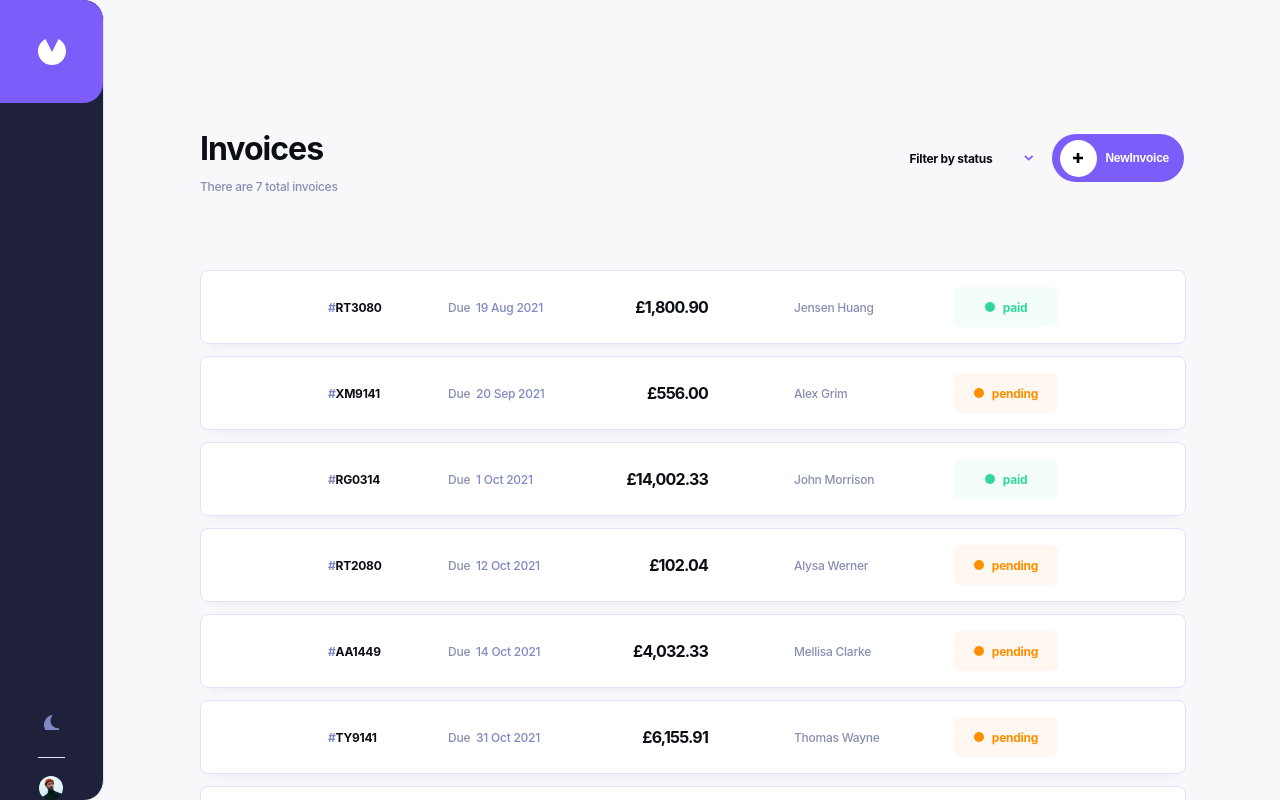
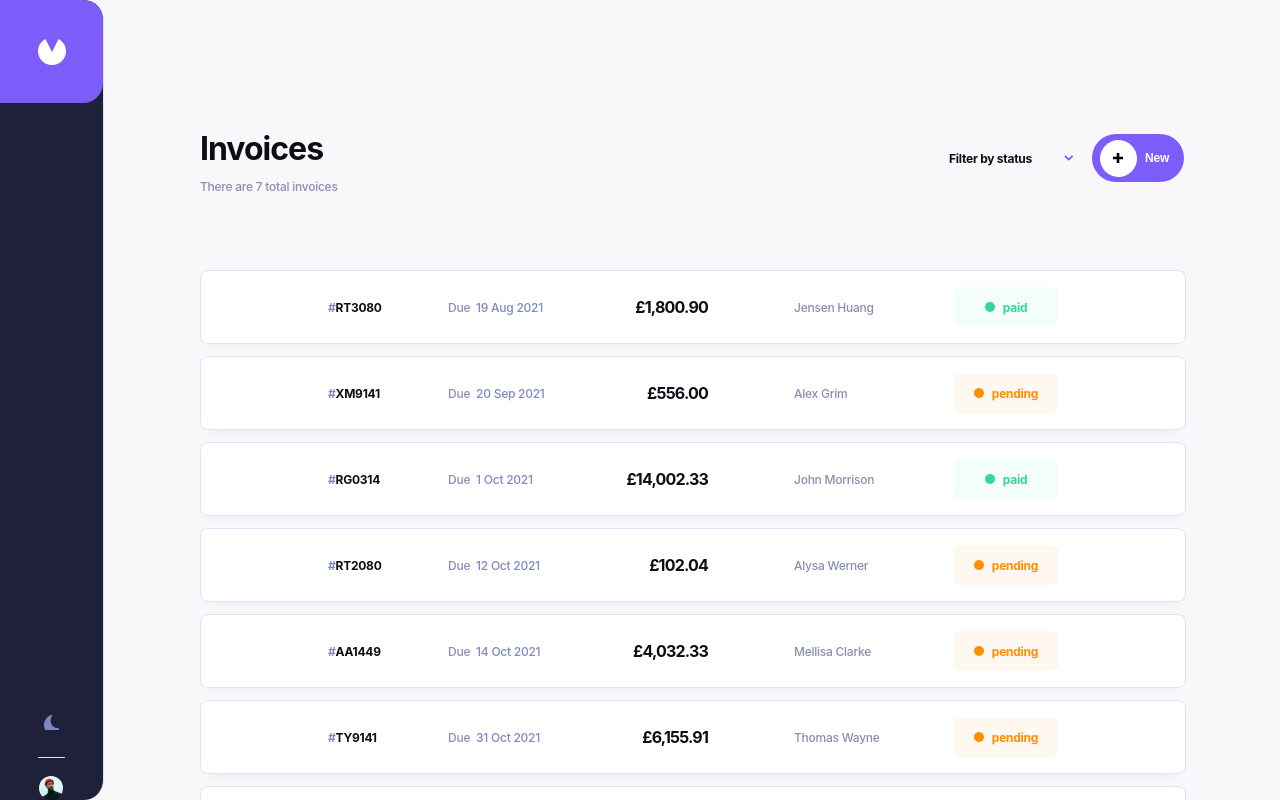
Before and after one commit to Esihackman/invoice-app, an Angular app: page /invoices in a window 1280 px wide. Built offline with nearby package versions, Linux system fonts and the light colour scheme.

Commit message:
updated the list component

```diff
--- a/src/app/invoice-list/invoice-list.component.html
+++ b/src/app/invoice-list/invoice-list.component.html
@@ -34,7 +34,7 @@
           <div class="button-icon-circle">
             <svg width="11" height="11" xmlns="http://www.w3.org/2000/svg"><path d="M6.313 10.023v-3.71h3.71v-2.58h-3.71V.023h-2.58v3.71H.023v2.58h3.71v3.71z" fill="#000000" fill-rule="nonzero"/></svg>
           </div>
-          <span class="button-text">New <span class="hidden-on-mobile">Invoice</span></span>
+          <span class="button-text">New</span>
         </button>
       </div>
     </header>
```
